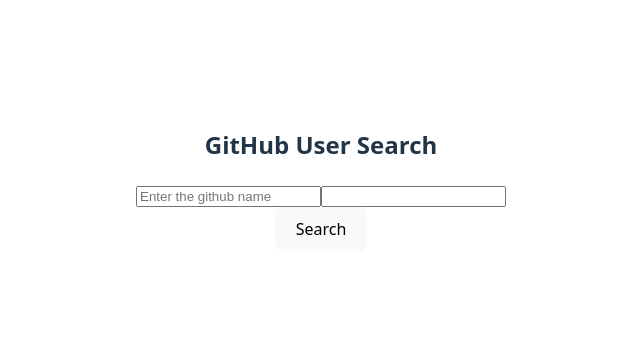
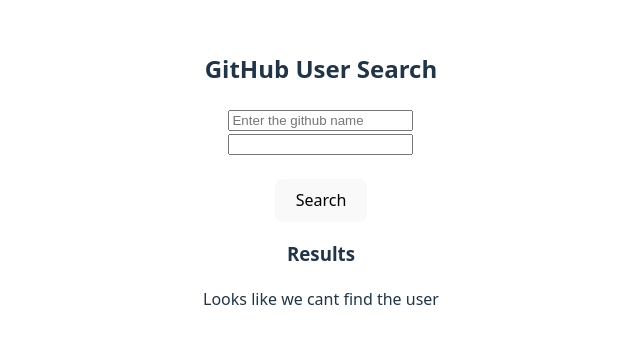
Before and after one commit to brolyne/alx-fe-reactjs, a React app in the folder github-user-search/: page / in a window 1280 px wide. Shown: the part 221-564 px from the top of the page, without its empty margins (319-959 px from the left). Built offline with nearby package versions, Linux system fonts and the light colour scheme; the HTML template or start-up script is replaced by a standard one.

Commit message:
switched to axios

```diff
--- a/github-user-search/src/components/Search.jsx
+++ b/github-user-search/src/components/Search.jsx
@@ -5,11 +5,14 @@
 
     const [input, setinput]= useState('');
     const [numberofrepos, setnumberofrepos]= useState(0);
+    const [data,setdata]= useState(null);
+    const [loading, setloading]= useState(false);
 
     async function submit(e){
         e.preventDefault();
         console.log("Fetching");
         const data = await fetchUserData(input, numberofrepos);
+        setdata(data);
         console.log("Data: ",data);
 
     }
@@ -19,10 +22,26 @@
             <h2>GitHub User Search</h2>
             <form onSubmit={(e)=>{submit(e)}}>
                 <input type="text" onChange={(e)=>{setinput(e.target.value)}}  placeholder="Enter the github name"/>
+                <br/>
                 <input type="number" onChange={(e)=>setnumberofrepos(e.target.value)}/>
-                <br/>
+                <br/><br/>
                 <button type="submit">Search</button>
             </form>
+            {loading && <p>Loading...</p>}
+            <div>
+                <h3>Results</h3>
+                {!data&& <p>Looks like we cant find the user</p>}
+
+               {data &&<div>
+                <p>Name: {data.name}</p>
+                <p>Bio: {data.bio}</p>
+                <p>Public Repos: {data.public_repos}</p>
+                <p>Followers: {data.followers}</p>
+                <p>Following: {data.following}</p>
+                <img src={data.avatar_url} alt="avatar" width="100"/>
+               </div>}
+            </div>
+
 
         </div>
     )
--- a/github-user-search/src/services/githubService.js
+++ b/github-user-search/src/services/githubService.js
@@ -7,6 +7,7 @@
     //const data = await res.json();
     return res.data;
     } catch (error) {
+        return null;
         console.log("Error: ",error)
     }
 }
```
